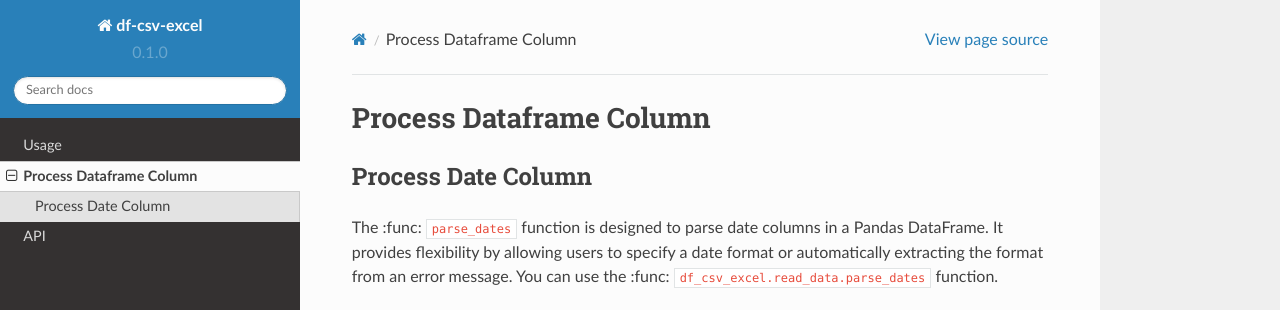
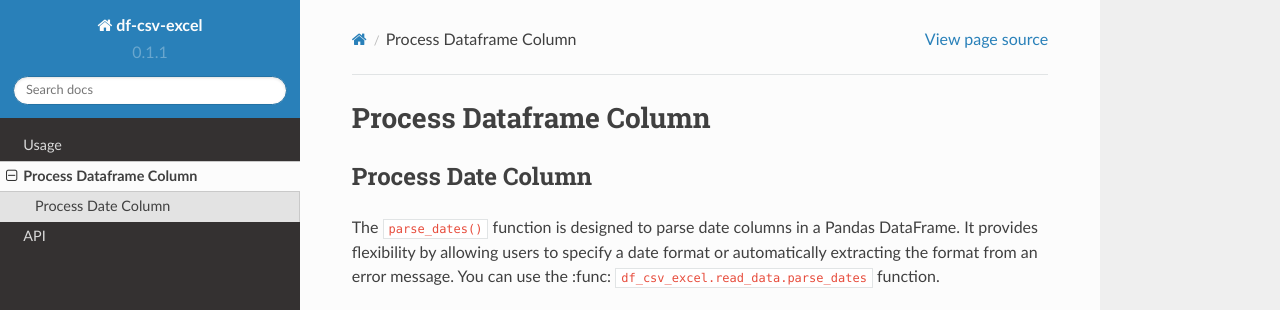
Before and after one commit to cheerzhang/read_doc_1, a Sphinx documentation site: the page built from docs/source/process_dataframe_column.rst, in a window 1280 px wide and 1126 px high, cut to the strip 0-310 px from the top of the window. Built offline with Sphinx 7.4.7 and the Read the Docs theme 2.0.0, drawn with Linux system fonts in a browser that asks for light colours.

Commit message:
update format

```diff
--- a/docs/source/conf.py
+++ b/docs/source/conf.py
@@ -7,7 +7,7 @@ copyright = '2024, LeZhang'
 author = 'LeZhang'
 
 release = '0.1'
-version = '0.1.0'
+version = '0.1.1'
 
 # -- General configuration
 
--- a/docs/source/process_dataframe_column.rst
+++ b/docs/source/process_dataframe_column.rst
@@ -4,7 +4,7 @@ Process Dataframe Column
 Process Date Column
 --------------------
 
-The :func: ``parse_dates`` function is designed to parse date columns in a Pandas DataFrame. It provides flexibility by allowing users to specify a date format or automatically extracting the format from an error message. You can use the :func: ``df_csv_excel.read_data.parse_dates`` function.
+The ``parse_dates()`` function is designed to parse date columns in a Pandas DataFrame. It provides flexibility by allowing users to specify a date format or automatically extracting the format from an error message. You can use the :func: ``df_csv_excel.read_data.parse_dates`` function.
 
 .. autofunction:: df_csv_excel.read_data.parse_dates
 
```
